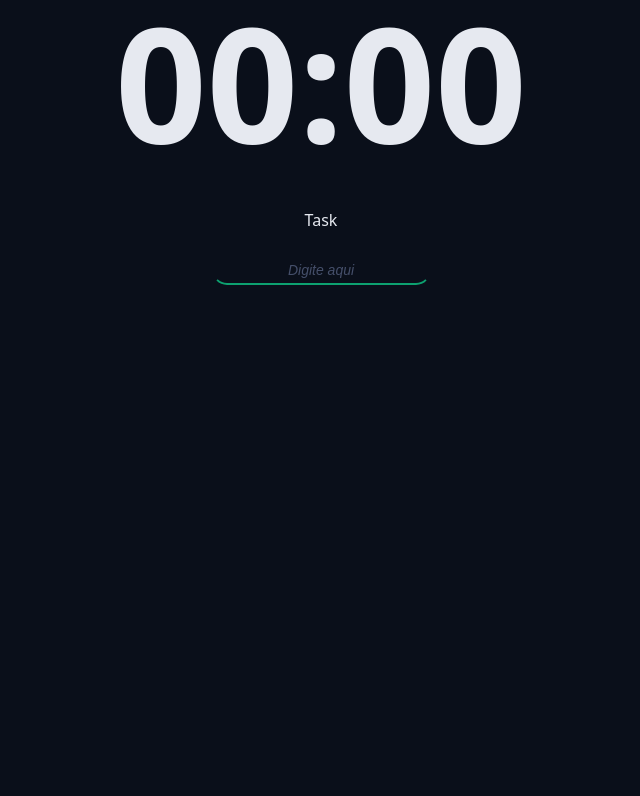
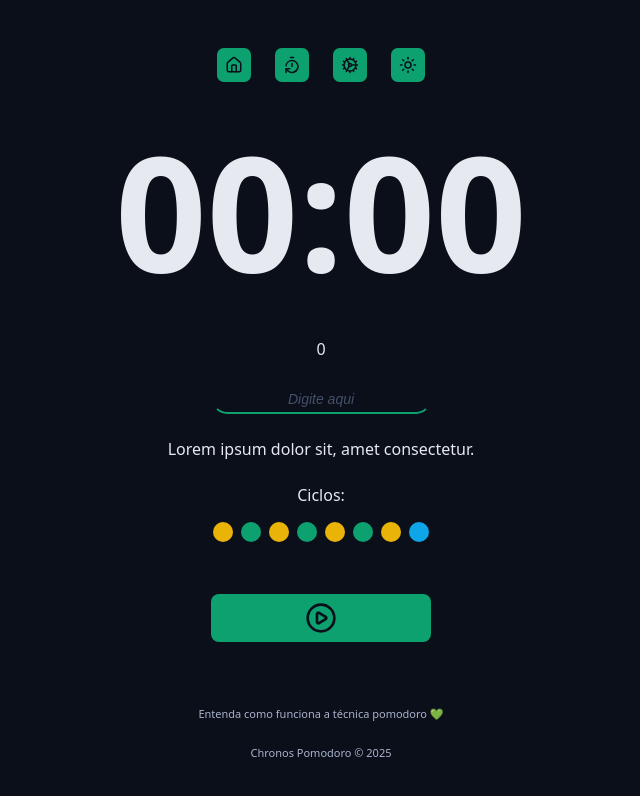
Before and after one commit to Dev-Isaque/chronos-pomodoro, a React (Vite) app: page / in a window 1280 px wide. Shown: the part 290-1086 px from the top of the page, without its empty margins (319-959 px from the left). Before the commit the page ends 800 px from the top, so only its background shows below. Built offline with nearby package versions, Linux system fonts and the light colour scheme.

Commit message:
Criando um componente de botão reutilizável com opções

```diff
--- a/src/App.tsx
+++ b/src/App.tsx
@@ -6,10 +6,26 @@
 import { Menu } from './components/Menu';
 import { CountDown } from './components/CountDown';
 import { DefaultInput } from './components/DefaultInput';
+import { Cycles } from './components/Cycles';
+import { DefaultButton } from './components/DefaultButton';
+import { PlayCircleIcon } from 'lucide-react';
+import { Footer } from './components/Footer';
+import { Heading } from './components/Heading';
+import { useState } from 'react';
 
 export function App() {
+  const [numero, setNumero] = useState(0);
+
+  function handleClick() {
+    setNumero(prevState => prevState + 1);
+  }
+
   return (
     <>
+      <Heading>Número: {numero}</Heading>
+
+      <button onClick={handleClick}>Aumenta</button>
+
       <Container>
         <Logo />
       </Container>
@@ -25,11 +41,29 @@
       <Container>
         <form className='form' action=''>
           <div className='formRow'>
-            <DefaultInput labelText='Task' id='task' type='text' placeholder='Digite aqui' />
+            <DefaultInput
+              labelText={numero.toString()}
+              id='task'
+              type='text'
+              placeholder='Digite aqui'
+            />
           </div>
 
+          <p>Lorem ipsum dolor sit, amet consectetur.</p>
 
+          <div className='formRow'>
+            <Cycles />
+          </div>
+
+          <div className='formRow'>
+            <DefaultButton icon={<PlayCircleIcon />} color='green' />
+            {/* <DefaultButton icon={<StopCircleIcon />} color='red' /> */}
+          </div>
         </form>
+      </Container>
+
+      <Container>
+        <Footer />
       </Container>
     </>
   );
--- /dev/null
+++ b/src/components/Cycles/index.tsx
@@ -0,0 +1,20 @@
+import styles from './styles.module.css';
+
+export function Cycles() {
+  return (
+    <div className={styles.cycles}>
+        <span>Ciclos:</span>
+
+        <div className={styles.cycleDots}>
+            <span className={`${styles.cycleDot} ${styles.workTime}`}></span>
+            <span className={`${styles.cycleDot} ${styles.shortBreakTime}`}></span>
+            <span className={`${styles.cycleDot} ${styles.workTime}`}></span>
+            <span className={`${styles.cycleDot} ${styles.shortBreakTime}`}></span>
+            <span className={`${styles.cycleDot} ${styles.workTime}`}></span>
+            <span className={`${styles.cycleDot} ${styles.shortBreakTime}`}></span>
+            <span className={`${styles.cycleDot} ${styles.workTime}`}></span>
+            <span className={`${styles.cycleDot} ${styles.longBreakTime}`}></span>
+        </div>
+    </div>
+    );
+}
--- /dev/null
+++ b/src/components/Cycles/styles.module.css
@@ -0,0 +1,30 @@
+.cycles {
+    display: flex;
+    flex-direction: column;
+    align-items: center;
+    justify-content: center;
+    gap: 1.6rem;
+}
+
+.cycleDots {
+    display: flex;
+    gap: .8rem;
+}
+
+.cycleDot {
+    width: 2rem;
+    height: 2rem;
+    border-radius: 50%;
+}
+
+.workTime {
+    background: var(--warning);
+}
+
+.shortBreakTime {
+    background: var(--primary);
+}
+
+.longBreakTime {
+    background: var(--info);
+}
--- /dev/null
+++ b/src/components/DefaultButton/index.tsx
@@ -0,0 +1,17 @@
+import type React from 'react';
+import styles from './styles.module.css';
+
+type DefaultButtonProps = {
+  icon:React.ReactNode;
+  color?: 'green'  | 'red';
+} & React.ComponentProps<'button'>;
+
+export function DefaultButton({ icon, color = 'green', ...props }: DefaultButtonProps) {
+  return (
+    <>
+      <button className={`${styles.button} ${styles[color]}`} {...props}>
+        {icon}
+      </button>
+    </>
+  );
+}
--- /dev/null
+++ b/src/components/DefaultButton/styles.module.css
@@ -0,0 +1,31 @@
+.button {
+    border: none;
+    display: flex;
+    align-items: center;
+    justify-content: center;
+    min-width: 22rem;
+    padding: 0.8rem;
+    border-radius: 0.8rem;
+    margin: 2.8rem 0;
+    cursor: pointer;
+    transition: all 0.2s ease-in-out;
+}
+
+.button svg {
+    width: 3.2rem;
+    height: 3.2rem;
+}
+
+.button:hover {
+    filter: brightness(80%);
+}
+
+.green {
+    background: var(--primary);
+    color: var(--text-over-primary);
+}
+
+.red {
+    background: var(--error);
+    color: var(--text-over-error);
+}
--- /dev/null
+++ b/src/components/Footer/index.tsx
@@ -0,0 +1,10 @@
+import styles from './styles.module.css';
+
+export function Footer() {
+  return (
+    <footer className={styles.footer}>
+      <a href=''>Entenda como funciona a técnica pomodoro 💚</a>
+      <a href=''>Chronos Pomodoro &copy; {new Date().getFullYear()} </a>
+    </footer>
+  );
+}
--- /dev/null
+++ b/src/components/Footer/styles.module.css
@@ -0,0 +1,18 @@
+.footer {
+    display: flex;
+    align-items: center;
+    justify-content: center;
+    flex-direction: column;
+    font-size: 1.1rem;
+    gap: 1.6rem;
+}
+
+.footer a {
+    color: var(--text-muted);
+    text-decoration: none;
+    margin: 0.4rem 0;
+}
+
+.footer a:hover {
+    text-decoration: underline;
+}
```
